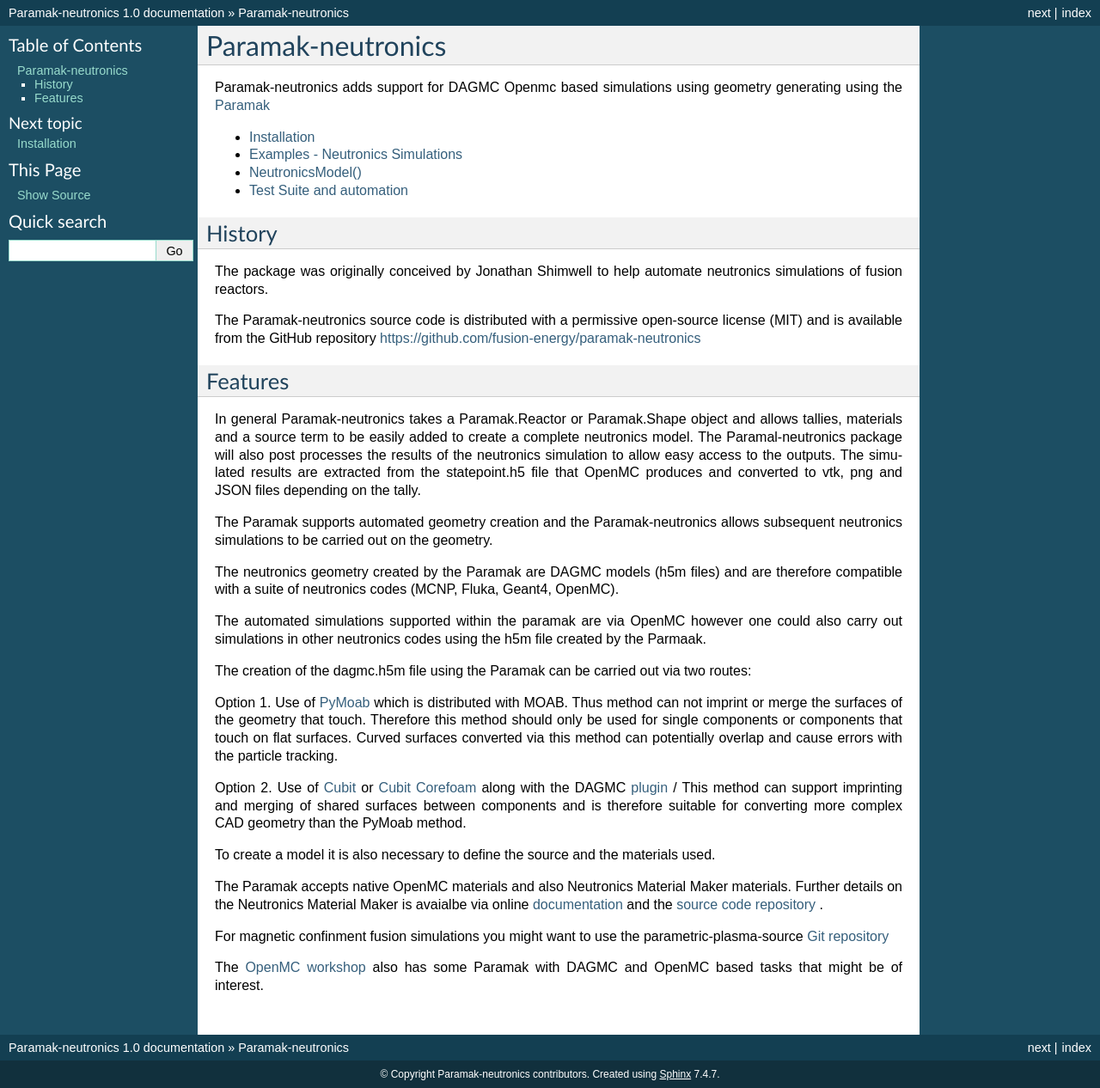
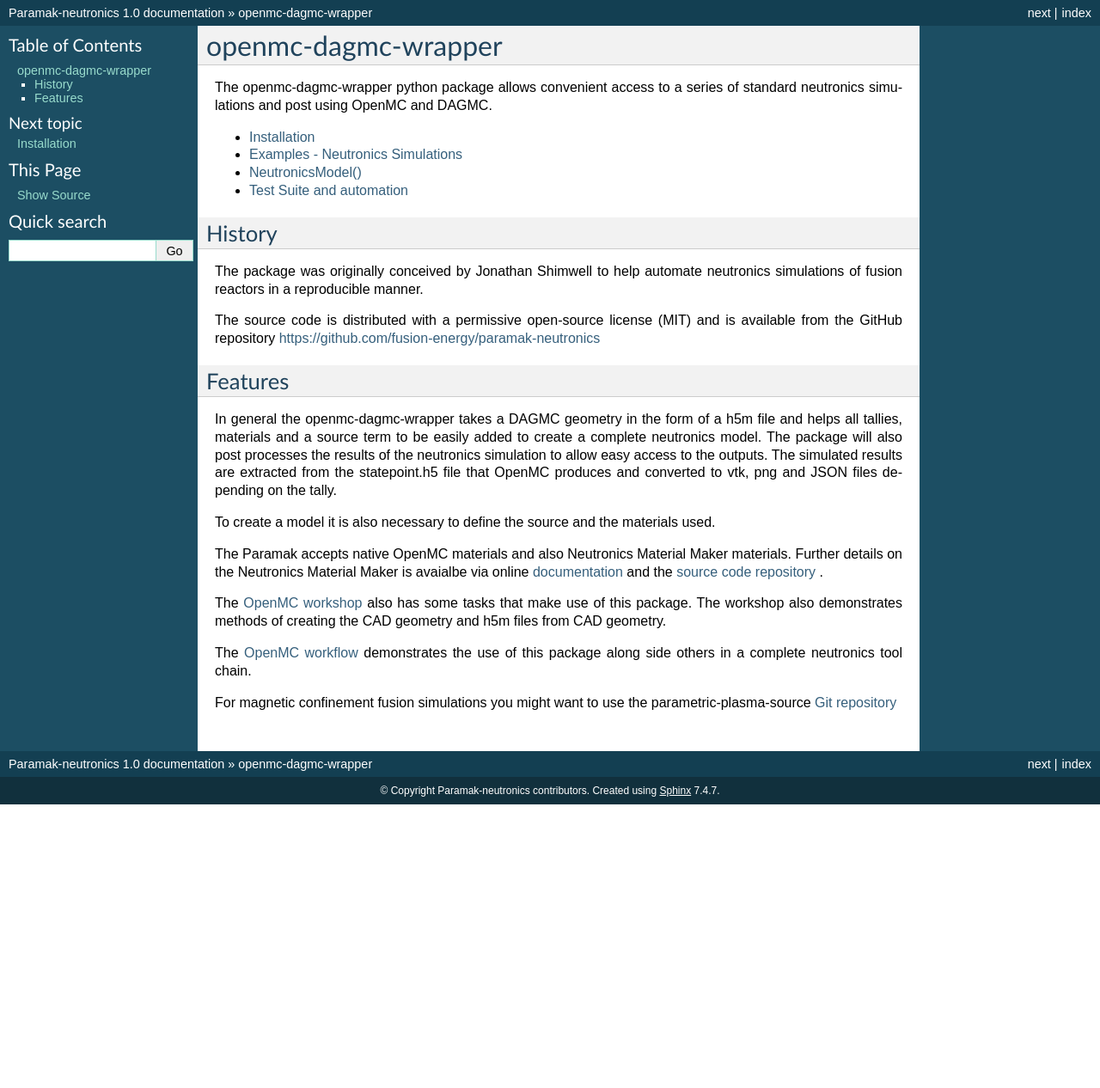
Before and after one commit to fusion-energy/openmc-dagmc-wrapper, a Sphinx documentation site: the page built from docs/source/index.rst, in a window 1280 px wide. Shown: the whole page at 86% size. Built offline with Sphinx 7.4.7, drawn with Linux system fonts in a browser that asks for light colours; after the commit the page ends 936 px from its top, so only the background shows below that.

Commit message:
renamed package in docs

```diff
--- a/docs/source/index.rst
+++ b/docs/source/index.rst
@@ -1,24 +1,24 @@
-Paramak-neutronics
-==================
+openmc-dagmc-wrapper
+====================
 
-Paramak-neutronics adds support for DAGMC Openmc based simulations using geometry
-generating using the `Paramak <https://github.com/fusion-energy/paramak>`_
+The openmc-dagmc-wrapper python package allows convenient access to a series of
+standard neutronics simulations and post using OpenMC and DAGMC.
 
 .. toctree::
    :maxdepth: 1
 
    install
    example_neutronics_simulations
-   paramak_neutronics.neutronics_model
+   neutronics_model
    tests
 
 History
 -------
 
 The package was originally conceived by Jonathan Shimwell to help automate
-neutronics simulations of fusion reactors.
+neutronics simulations of fusion reactors in a reproducible manner.
 
-The Paramak-neutronics source code is distributed with a permissive open-source
+The source code is distributed with a permissive open-source
 license (MIT) and is available from the GitHub repository
 `https://github.com/fusion-energy/paramak-neutronics <https://github.com/fusion-energy/paramak-neutronics>`_
 
@@ -26,42 +26,12 @@
 Features
 --------
 
-In general Paramak-neutronics takes a Paramak.Reactor or Paramak.Shape object
-and allows tallies, materials and a source term to be easily added to create
-a complete neutronics model. The Paramal-neutronics package will also post
-processes the results of the neutronics simulation to allow easy access to the
-outputs. The simulated results are extracted from the statepoint.h5 file that
+In general the openmc-dagmc-wrapper takes a DAGMC geometry in the form of a h5m
+file and helps all tallies, materials and a source term to be easily added to
+create a complete neutronics model. The package will also post processes the
+results of the neutronics simulation to allow easy access to the outputs.
+The simulated results are extracted from the statepoint.h5 file that
 OpenMC produces and converted to vtk, png and JSON files depending on the tally.
-
-The Paramak supports automated geometry creation and the Paramak-neutronics
-allows subsequent neutronics simulations to be carried out on the geometry.
-
-The neutronics geometry created by the Paramak are DAGMC models (h5m files) and
-are therefore compatible  with a suite of neutronics codes (MCNP, Fluka,
-Geant4, OpenMC).
-
-The automated simulations supported within the paramak are via OpenMC however
-one could also carry out simulations in other neutronics codes using the
-h5m file created by the Parmaak.
-
-
-The creation of the dagmc.h5m file using the Paramak can be carried out via
-two routes:
-
-Option 1. Use of `PyMoab <https://bitbucket.org/fathomteam/moab>`_ which is
-distributed with MOAB. Thus method can not imprint or merge the surfaces of the
-geometry that touch. Therefore this method should only be used for single
-components or components that touch on flat surfaces. Curved surfaces converted
-via this method can potentially overlap and cause errors with the particle
-tracking.
-
-Option 2. Use of `Cubit <https://cubit.sandia.gov/>`_ or
-`Cubit Corefoam <https://www.coreform.com/>`_ along with the DAGMC
-`plugin <https://svalinn.github.io/DAGMC/install/plugin.html>`_ / This method
-can support imprinting and merging of shared surfaces between components and is
-therefore suitable for converting more complex CAD geometry than the PyMoab
-method.
-
 
 To create a model it is also necessary to define the source and the materials
 used.
@@ -72,8 +42,14 @@
 and the `source code repository <https://github.com/fusion-energy/neutronics_material_maker>`_
 .
 
-For magnetic confinment fusion simulations you might want to use the parametric-plasma-source
+The `OpenMC workshop <https://github.com/fusion-energy/neutronics_workshop>`_
+also has some tasks that make use of this package. The workshop also
+demonstrates methods of creating the CAD geometry and h5m files from CAD
+geometry.
+
+The `OpenMC workflow <https://github.com/fusion-energy/neutronics_workflow>`_
+demonstrates the use of this package along side others in a complete neutronics
+tool chain.
+
+For magnetic confinement fusion simulations you might want to use the parametric-plasma-source
 `Git repository <https://github.com/open-radiation-sources/parametric-plasma-source>`_
-
-The `OpenMC workshop <https://github.com/fusion-energy/openmc_workshop>`_ also has
-some Paramak with DAGMC and OpenMC based tasks that might be of interest.
--- a/docs/source/paramak_neutronics.neutronics_model.rst
+++ b/docs/source/neutronics_model.rst
@@ -2,6 +2,6 @@
 NeutronicsModel()
 ^^^^^^^^^^^^^^^^^
 
-.. automodule:: paramak_neutronics.neutronics_model
+.. automodule:: openmc_dagmc_wrapper.neutronics_model
    :members:
    :show-inheritance:
```
Also changed, not shown: 3 other files.
